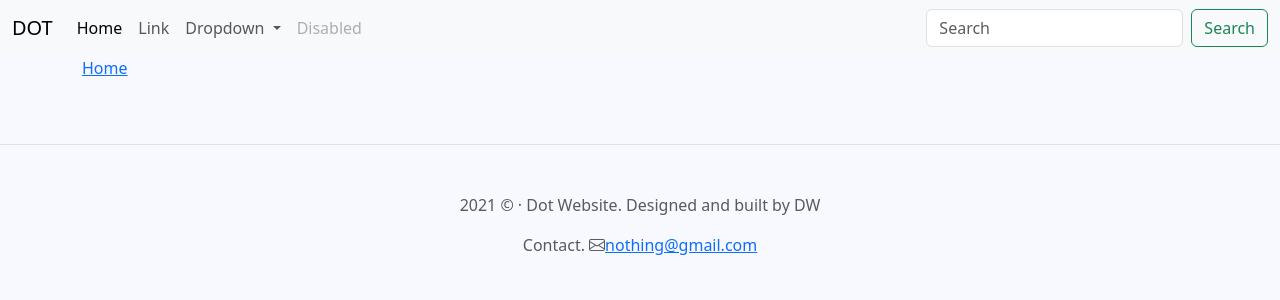
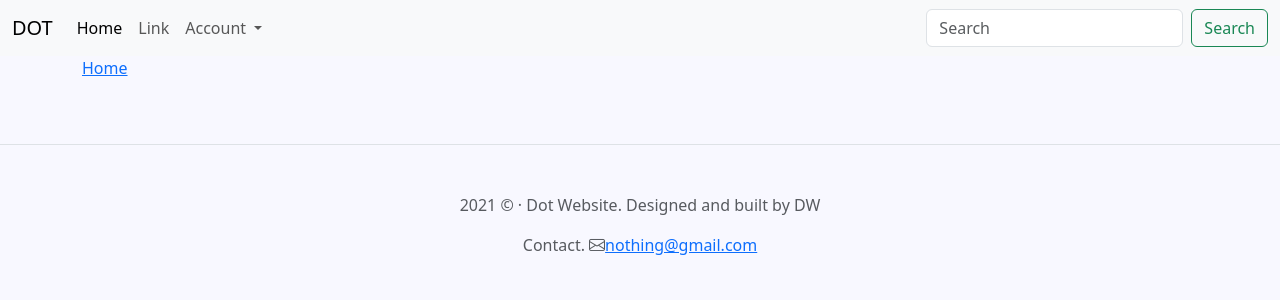
Before and after one commit to Maxium1997/Dot_Website, a Django app: page / in a window 1280 px wide. Shown: the top 300 px of the page. Run offline with Django 4.2, Linux system fonts and the light colour scheme; data that the repository does not hold is empty.

Commit message:
Changed the top navigation bar to more features, and the judge statements to administrator link.
Remove DB of Social Applications. If not removes it, the login page will display 2 google authentication link, failure to login, and produce error "MultipleObjectsReturned".

```diff
--- a/templates/header.html
+++ b/templates/header.html
@@ -15,18 +15,30 @@
                         <a class="nav-link" href="#">Link</a>
                     </li>
                     <li class="nav-item dropdown">
+                        {% if user.is_anonymous %}
                         <a class="nav-link dropdown-toggle" href="#" role="button" data-bs-toggle="dropdown" aria-expanded="false">
-                        Dropdown
+                        Account
                         </a>
                         <ul class="dropdown-menu">
-                            <li><a class="dropdown-item" href="#">Action</a></li>
+                            <li><a class="dropdown-item" href="{% url 'account_login' %}">Login</a></li>
                             <li><a class="dropdown-item" href="#">Another action</a></li>
                             <li><hr class="dropdown-divider"></li>
-                            <li><a class="dropdown-item" href="#">Something else here</a></li>
+                            <li><a class="dropdown-item" href="#">other action</a></li>
                         </ul>
-                    </li>
-                    <li class="nav-item">
-                        <a class="nav-link disabled" aria-disabled="true">Disabled</a>
+                        {% else %}
+                        <a class="nav-link dropdown-toggle" href="#" role="button" data-bs-toggle="dropdown" aria-expanded="false">
+                        Account
+                        </a>
+                        <ul class="dropdown-menu">
+                            <li><a class="dropdown-item" href="#">{{ user }}</a></li>
+                            {% if user.is_superuser %}
+                            <li><a class="dropdown-item" href="/admin">Super User</a></li>
+                            {% endif %}
+                            <li><a class="dropdown-item" href="#">other action</a></li>
+                            <li><hr class="dropdown-divider"></li>
+                            <li><a class="dropdown-item" href="{% url 'account_logout' %}">Logout</a></li>
+                        </ul>
+                        {% endif %}
                     </li>
                 </ul>
                 <form class="d-flex" role="search">
--- a/templates/index.html
+++ b/templates/index.html
@@ -1,3 +1,4 @@
+{% extend 'base.html' %}
 {% load socialaccount %}
 <!DOCTYPE html>
 <html lang="en">
```
